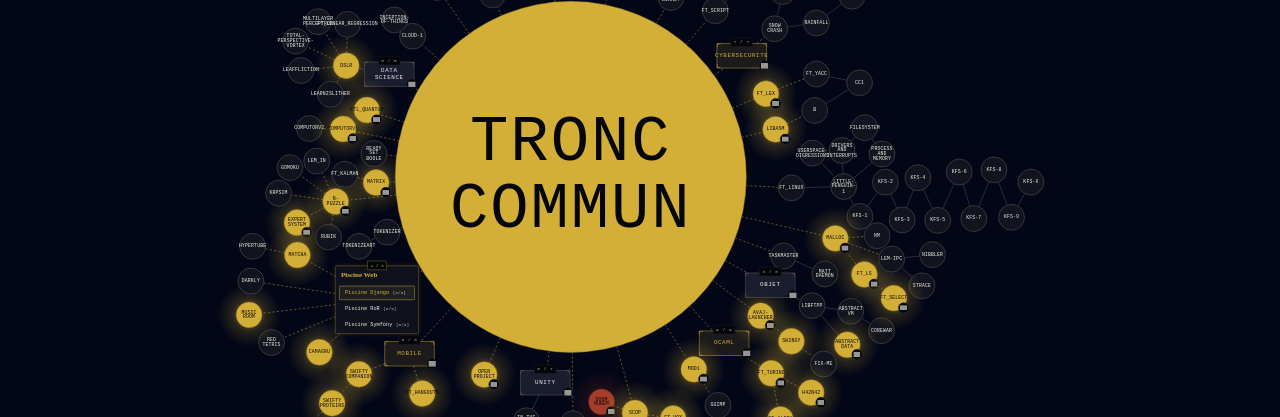
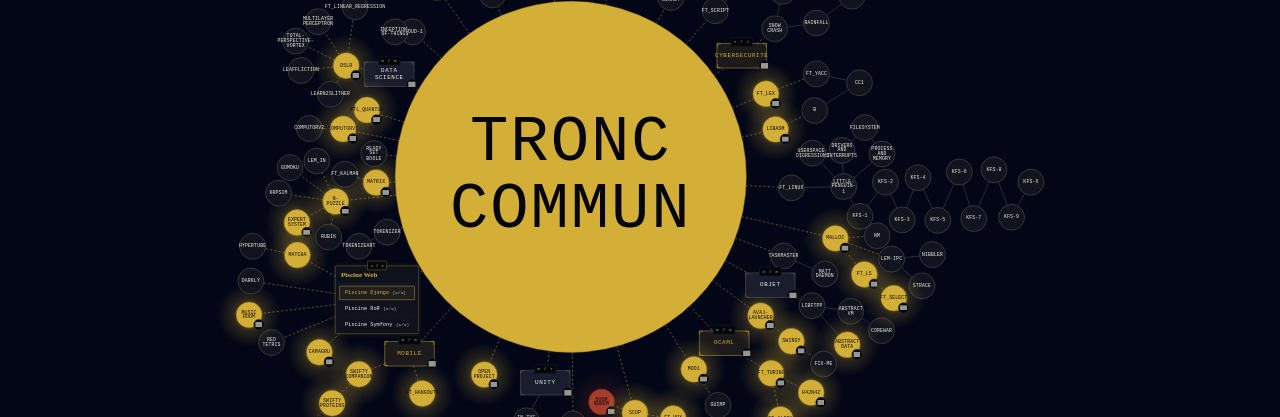
Before and after one commit to 42-Cursus-treig/ft-holy, a React (Vite) app: page / in a window 1280 px wide. Shown: the part 207-624 px from the top of the page. Built offline with nearby package versions, Linux system fonts and the light colour scheme; no server answers; grey boxes are pictures that could not be loaded.

Commit message:
Update Logo BDD

```diff
--- a/src/projectDB.js
+++ b/src/projectDB.js
@@ -56,7 +56,7 @@ export const projectDefinitions = {
     },
     "cloud-1": {
         parents: ["tronc-commun"],
-        position: { x: 48, y: 228 },
+        position: { x: 48, y: 218 },
         linkID: "202197",
         desc: "Introduction à la gestion et au déploiement de serveurs dans le cloud.",
     },
@@ -76,7 +76,7 @@ export const projectDefinitions = {
         parents: ["piscine-mobile"],
         position: { x: -74, y: 997 },
         linkID: "127182",
-        desc: "Créez en Swift une application iOS qui récupère et affiche les informations des élèves de 42 via l'API de l'intranet.",
+        desc: "Développer une application mobile qui récupère et affiche les informations des utilisateurs de l’API 42 avec une interface interactive.",
     },
     "kfs-1": {
         parents: ["little-penguin-1"],
@@ -128,17 +128,22 @@ export const projectDefinitions = {
         position: { x: -214, y: 726 },
         linkID: "196067",
         desc: "Créez un site de rencontres avec un micro-framework de votre choix, en mettant les interactions entre utilisateurs au cœur du projet.",
+        langPdf: "fr",
     },
     "camagru": {
         parents: ["piscine-web"],
         position: { x: -164, y: 947 },
         linkID: "196064",
+        lang: "php",
+        logoColor: "#474A8A",
         desc: "Réalisez en PHP pur (sans framework) un mini site Instagram-like permettant aux utilisateurs de créer et partager des photo-montages.",
     },
     "dslr": {
         parents: ["piscine-data-science"],
         position: { x: -103, y: 295 },
         linkID: "169568",
+        lang: "python",
+        logoColor: "marine",
         desc: "Initiez-vous à la Data Science en recréant le Choixpeau Magique de Poudlard, un sujet proposé par l'association 42AI."
     },
     "multilayer-perceptron": {
@@ -163,7 +168,7 @@ export const projectDefinitions = {
     },
     "ft-linear-regression": {
         parents: ["dslr"],
-        position: { x: -100, y: 201 },
+        position: { x: -83, y: 161 },
         linkID: "191256",
         desc: "Premiers pas en IA et Machine Learning : créez un programme qui prédit le prix d'une voiture via une régression linéaire entraînée par descente de gradient."
     },
@@ -171,6 +176,8 @@ export const projectDefinitions = {
         parents: ["piscine-web"],
         position: { x: -324, y: 862 },
         linkID: "191956",
+        lang: "go",
+        logoColor: "teal",
         desc: "En partenariat avec Deezer, créez en groupe une application mobile de playlist collaborative intégrant les SDK et API de Deezer."
     },
     "libasm": {
@@ -438,6 +445,7 @@ export const projectDefinitions = {
         parents: ["avaj-launcher"],
         position: { x: 910, y: 922 },
         linkID: "147108",
+        lang: "java",
         desc: "Créez un jeu RPG en Java avec le framework SWING pour apprendre le développement d'applications GUI.",
     },
     "gomoku": {
@@ -609,8 +617,9 @@ export const projectDefinitions = {
         ],
     },
     "piscine-symfony": {
+        linkID: "147157",
         lang: "php",
-        linkID: "147157",
+        logoColor: "#474A8A",
         modules: [
             { id: "symfony-0", label: "Initiation", parents: [] },
             { id: "symfony-1", label: "Starting", parents: ["symfony-0"] },
@@ -799,7 +808,7 @@ export const projectDefinitions = {
         parents: ["humangl"],
         position: { x: 670, y: 1317 },
         linkID: "188672",
-        desc: "Codez un moteur physique basique from scratch, illustré par un jeu inspiré d'Angry Birds, avec détection de collisions, corps rigides et gravité."
+        desc: "Codez un moteur physique basique from scratch, illustré par un jeu inspiré d'Angry Birds, avec détection de collisions, corps rigides et gravité.",
     },
     "very-real-engine": {
         parents: ["ft-minecraft","ft-newton"],
@@ -811,7 +820,7 @@ export const projectDefinitions = {
         parents: ["dslr"],
         position: { x: -139, y: 360 },
         linkID: "202349",
-        //
+        desc: "Créer une intelligence artificielle utilisant le reinforcement learning pour entraîner un serpent à survivre et maximiser ses récompenses sur une grille de jeu.",
     },
     "leaffliction": {
         parents: ["dslr"],
@@ -882,7 +891,7 @@ export const projectDefinitions = {
     },
     "inception-of-things": {
         parents: ["cloud-1"],
-        position: { x: 7, y: 191 },
+        position: { x: 8, y: 218 },
         linkID: "188852",
         desc: "Découvrez Kubernetes côté développeur en déployant des clusters dans Docker et en mettant en place une pipeline d'intégration continue pour vos applications.",
     },
```
